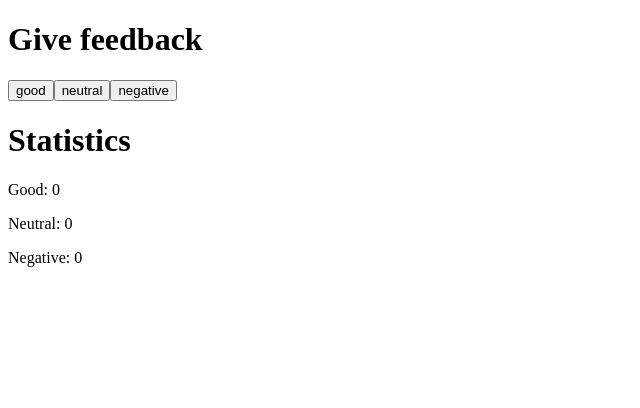
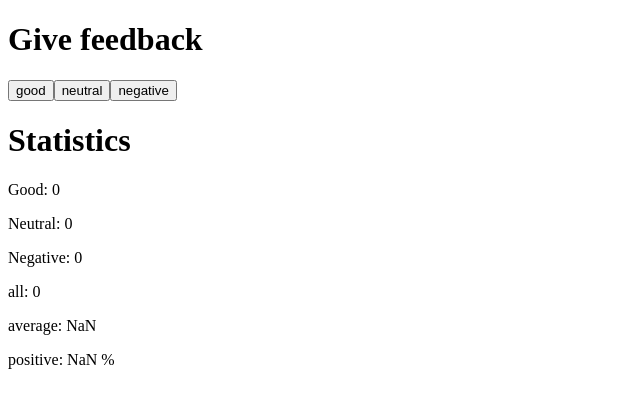
Before and after one commit to petteri9292/Fullstack-Open, a React (Vite) app in the folder part1/unicafe/: page / in a window 1280 px wide. Shown: the top 408 px of the page, without its empty margins (0-640 px from the left). Built offline with nearby package versions, Linux system fonts and the light colour scheme.

Commit message:
Exercise 1.7 done

```diff
--- a/part1/unicafe/src/App.jsx
+++ b/part1/unicafe/src/App.jsx
@@ -22,13 +22,18 @@ const App = () => {
   )
 }
 
-const Statistics = (props) => {
+const Statistics = ({N_of_good, N_of_neutral, N_of_negative}) => {
+  const total = N_of_good + N_of_neutral + N_of_negative
+  const positive_percent = N_of_good/total * 100
   return (
     <div>
       <h1>Statistics</h1>
-    <p>Good: {props.N_of_good}</p>
-    <p>Neutral: {props.N_of_neutral}</p>
-    <p>Negative: {props.N_of_negative}</p>
+    <p>Good: {N_of_good}</p>
+    <p>Neutral: {N_of_neutral}</p>
+    <p>Negative: {N_of_negative}</p>
+    <p>all: {total}</p>
+    <p>average: {(N_of_good-N_of_negative)/total}</p>
+    <p>positive: {positive_percent} %</p>
   </div>
   )
 }
```
